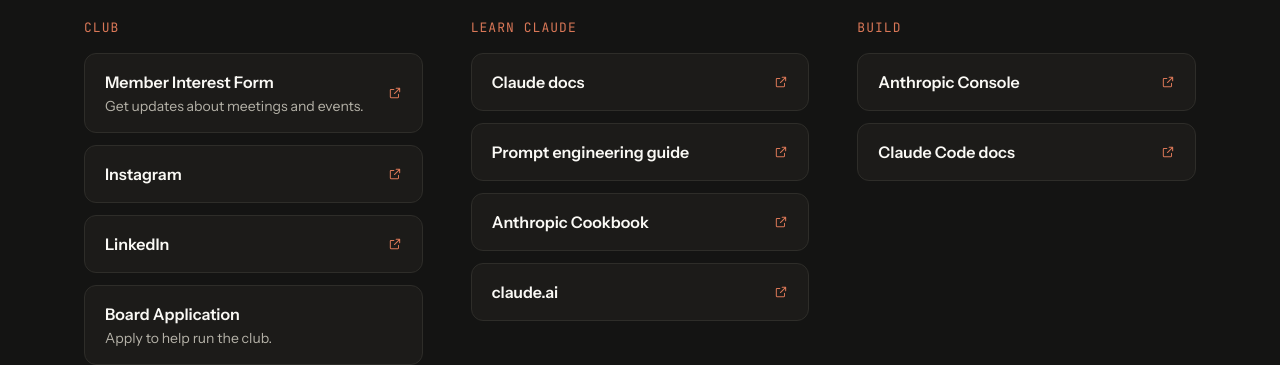
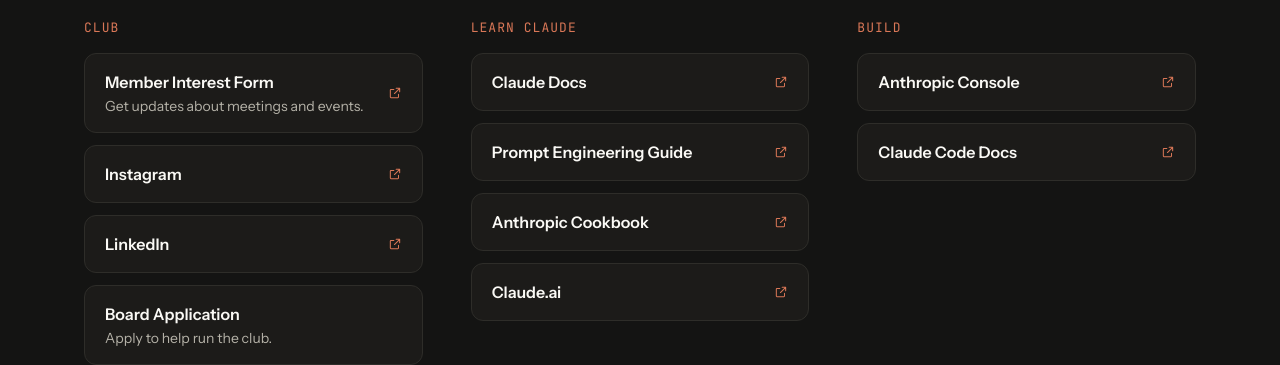
Before and after one commit to brianntangg/vanderbilt-cbc, a Next.js app: page /links in a window 1280 px wide. Shown: the part 306-671 px from the top of the page. Built offline with nearby package versions, Linux system fonts and the light colour scheme.

Commit message:
Title-case link labels

```diff
--- a/src/content/links.ts
+++ b/src/content/links.ts
@@ -32,21 +32,21 @@ export const linkGroups: LinkGroup[] = [
   {
     title: "Learn Claude",
     items: [
-      { kind: "link", label: "Claude docs", href: "https://docs.claude.com" },
+      { kind: "link", label: "Claude Docs", href: "https://docs.claude.com" },
       {
         kind: "link",
-        label: "Prompt engineering guide",
+        label: "Prompt Engineering Guide",
         href: "https://docs.claude.com/en/docs/build-with-claude/prompt-engineering/overview",
       },
       { kind: "link", label: "Anthropic Cookbook", href: "https://github.com/anthropics/anthropic-cookbook" },
-      { kind: "link", label: "claude.ai", href: "https://claude.ai" },
+      { kind: "link", label: "Claude.ai", href: "https://claude.ai" },
     ],
   },
   {
     title: "Build",
     items: [
       { kind: "link", label: "Anthropic Console", href: "https://console.anthropic.com" },
-      { kind: "link", label: "Claude Code docs", href: "https://docs.claude.com/en/docs/claude-code/overview" },
+      { kind: "link", label: "Claude Code Docs", href: "https://docs.claude.com/en/docs/claude-code/overview" },
     ],
   },
 ];
```
